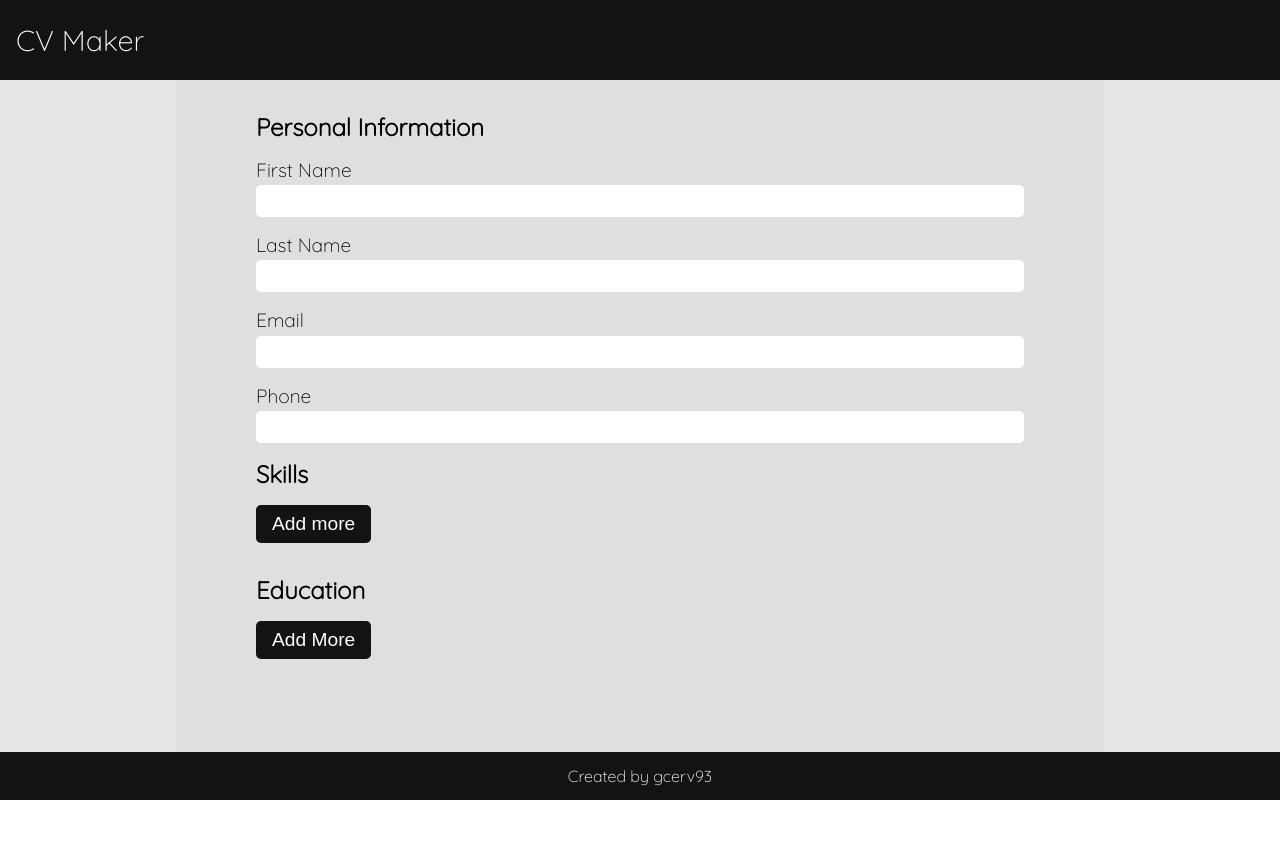
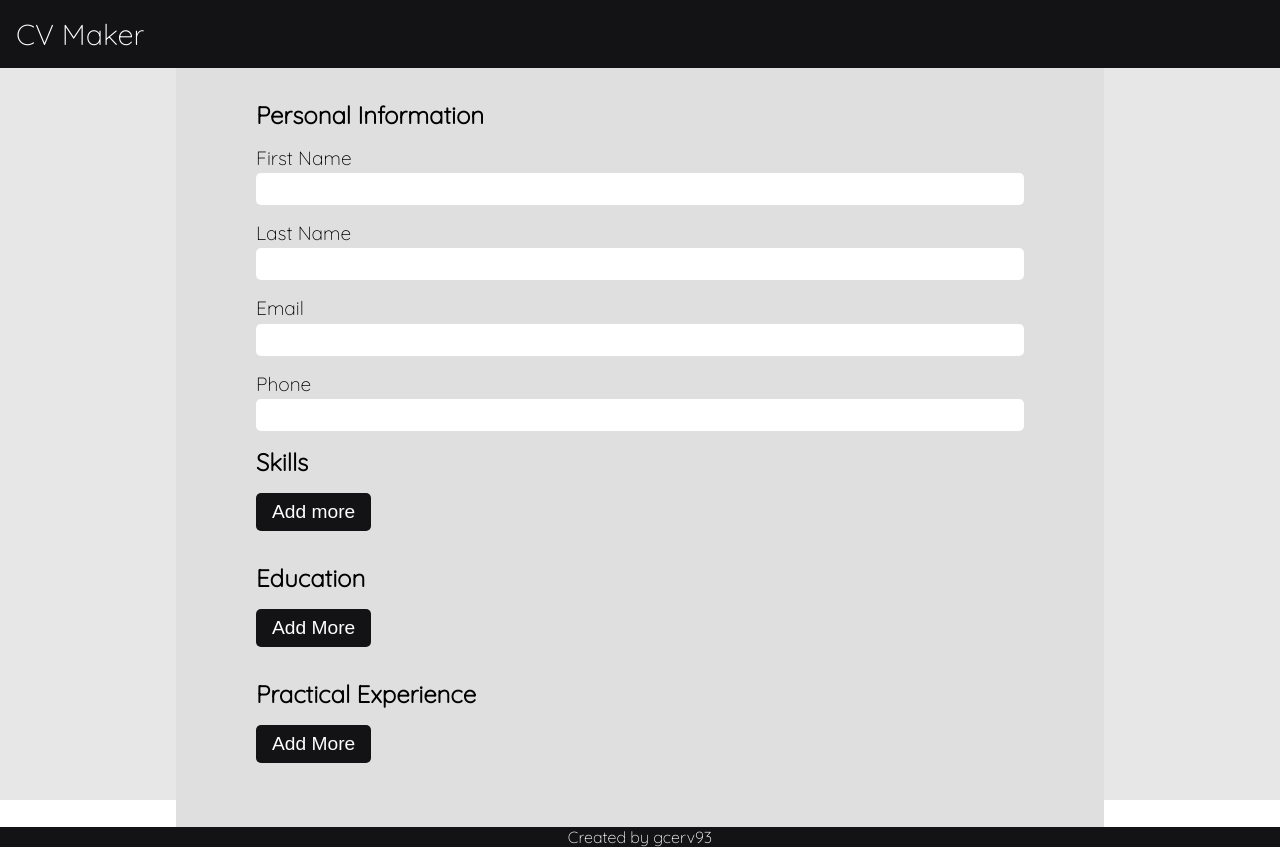
Before and after one commit to gcerv93/cv-project, a React (Create React App) app: page / in a window 1280 px wide. Before the commit the page ends 800 px from the top, so only its background shows below. Built offline with nearby package versions, Linux system fonts and the light colour scheme.

Commit message:
Add static experience section

```diff
--- /dev/null
+++ b/src/components/Experience.js
@@ -0,0 +1,14 @@
+import React from "react";
+
+class Experience extends React.Component {
+  render() {
+    return (
+      <div className="experience">
+        <h2>Practical Experience</h2>
+        <button type="button">Add More</button>
+      </div>
+    );
+  }
+}
+
+export default Experience;
--- a/src/components/Info.js
+++ b/src/components/Info.js
@@ -2,6 +2,7 @@ import React from "react";
 import InfoForm from "./InfoForm";
 import Skills from "./Skills";
 import Education from "./Education";
+import Experience from "./Experience";
 
 class Info extends React.Component {
   render() {
@@ -11,6 +12,7 @@ class Info extends React.Component {
         <InfoForm />
         <Skills />
         <Education />
+        <Experience />
       </div>
     );
   }
```
